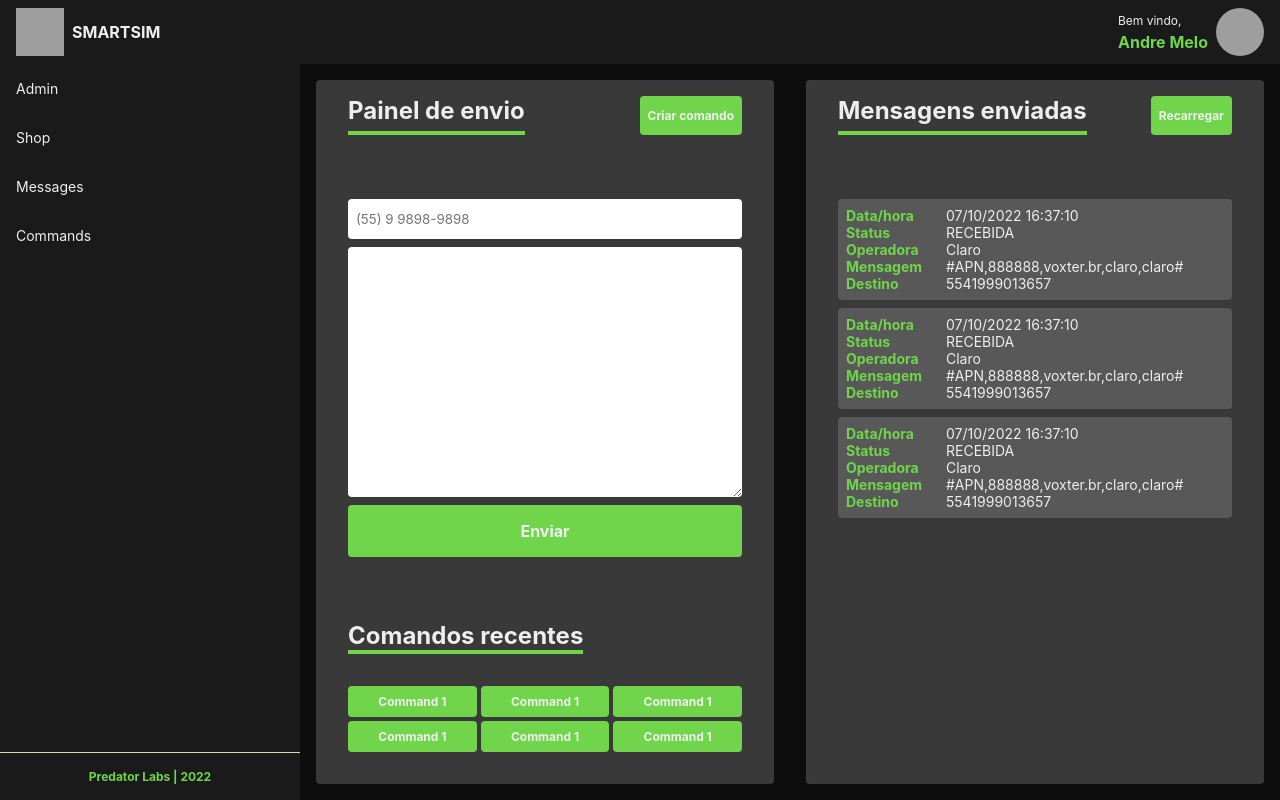
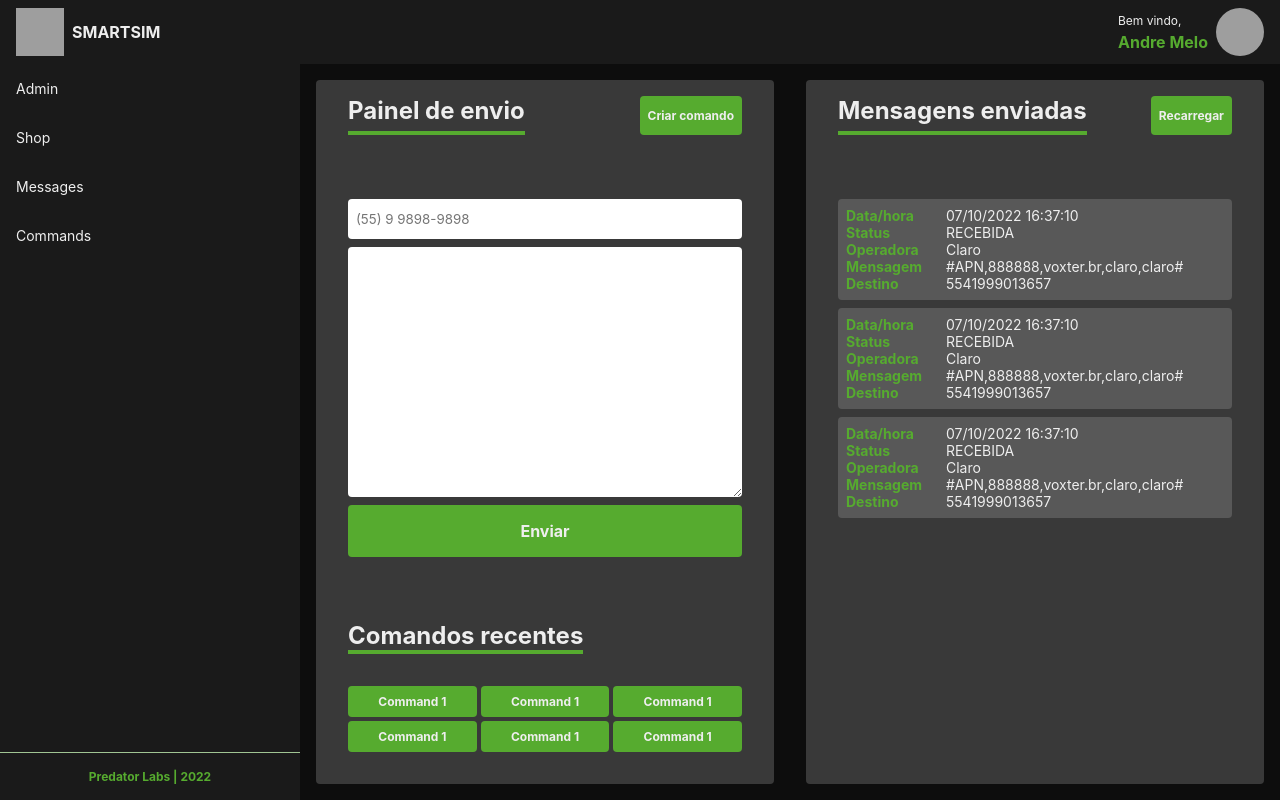
Before and after one commit to afmelo92/smartsim-web-vite, a React (Vite) app: page / in a window 1280 px wide. Built offline with nearby package versions, Linux system fonts and the light colour scheme; grey boxes are pictures that could not be loaded.

Commit message:
update theme primary color set

```diff
--- a/src/styles/theme.ts
+++ b/src/styles/theme.ts
@@ -3,11 +3,11 @@ export default {
     background: '#1a1a1a',
     font: '#eee',
     primary: {
-      lighter: '#D3DDBC',
-      light: '#ADD588',
-      main: '#70D54B',
-      dark: '#33B33C',
-      darker: '#208D4D',
+      lighter: '#A0C593',
+      light: '#59B755',
+      main: '#56AB2F',
+      dark: '#379E26',
+      darker: '#107334',
     },
     gray: {
       900: '#0D0D0D',
```
